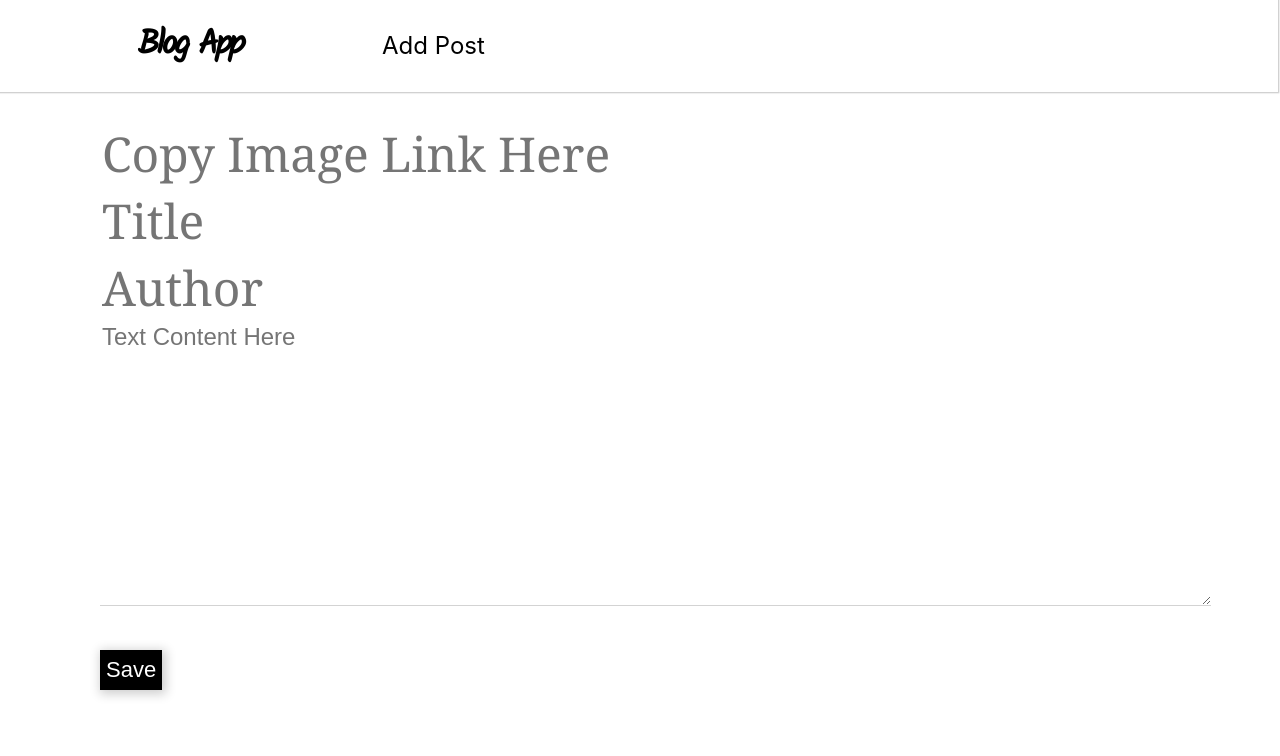
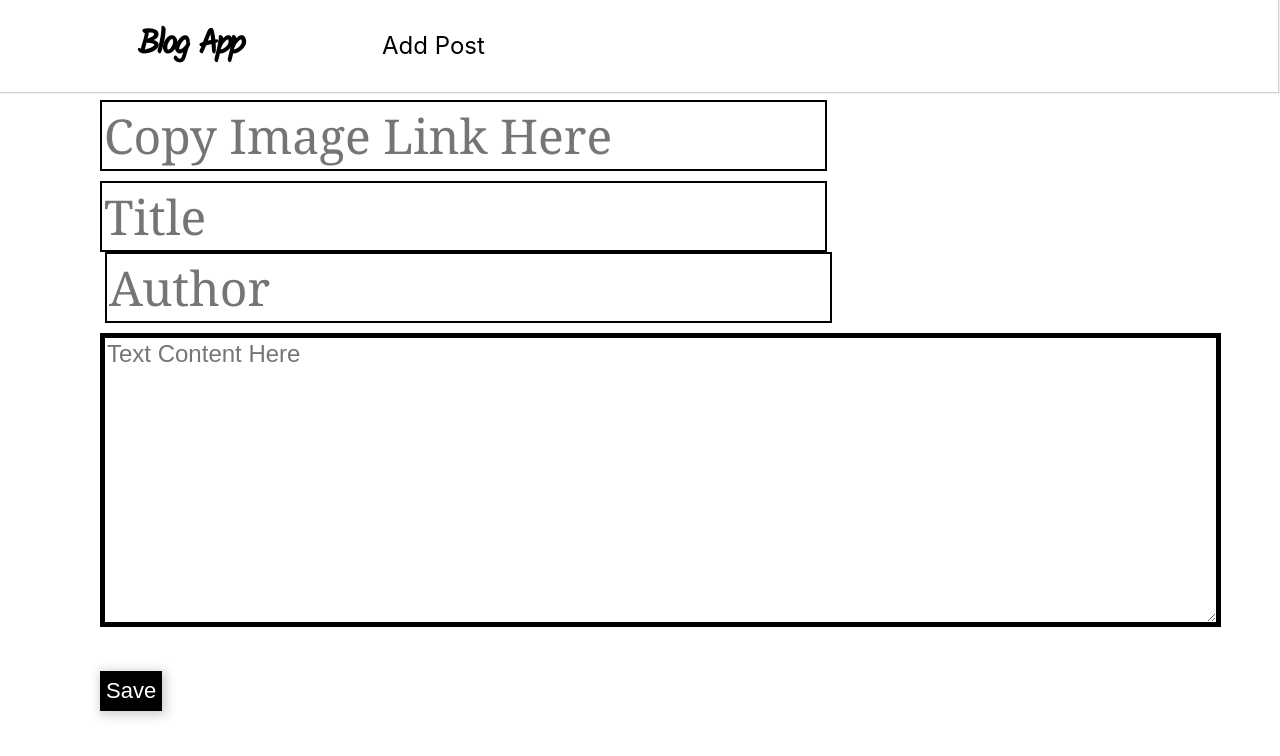
Before and after one commit to allicue/blog-app, a React (Create React App) app in the folder client/: page /posts/1/edit in a window 1280 px wide. Shown: the top 756 px of the page. Built offline with nearby package versions, Linux system fonts and the light colour scheme; no server answers.

Commit message:
added styling to edit post screen

```diff
--- a/client/src/screens/PostEdit/PostEdit.css
+++ b/client/src/screens/PostEdit/PostEdit.css
@@ -0,0 +1,18 @@
+.edit-image-link{
+  border: 2px solid black;
+  margin-bottom: 10px;
+}
+
+.input-name{
+  border: 2px solid black;
+}
+
+.input-author{
+  border: 2px solid black;
+  margin-left: 5px;
+}
+
+.textarea-content{
+  border: 5px solid black;
+  margin-top: 10px;
+}
--- a/client/src/screens/PostEdit/PostEdit.jsx
+++ b/client/src/screens/PostEdit/PostEdit.jsx
@@ -50,7 +50,6 @@ const PostEdit = (props) => {
     <Layout>
       <div>
         <div>
-          <img />
           <form onSubmit={handleSubmit}>
             <input
               className="edit-image-link"
```
